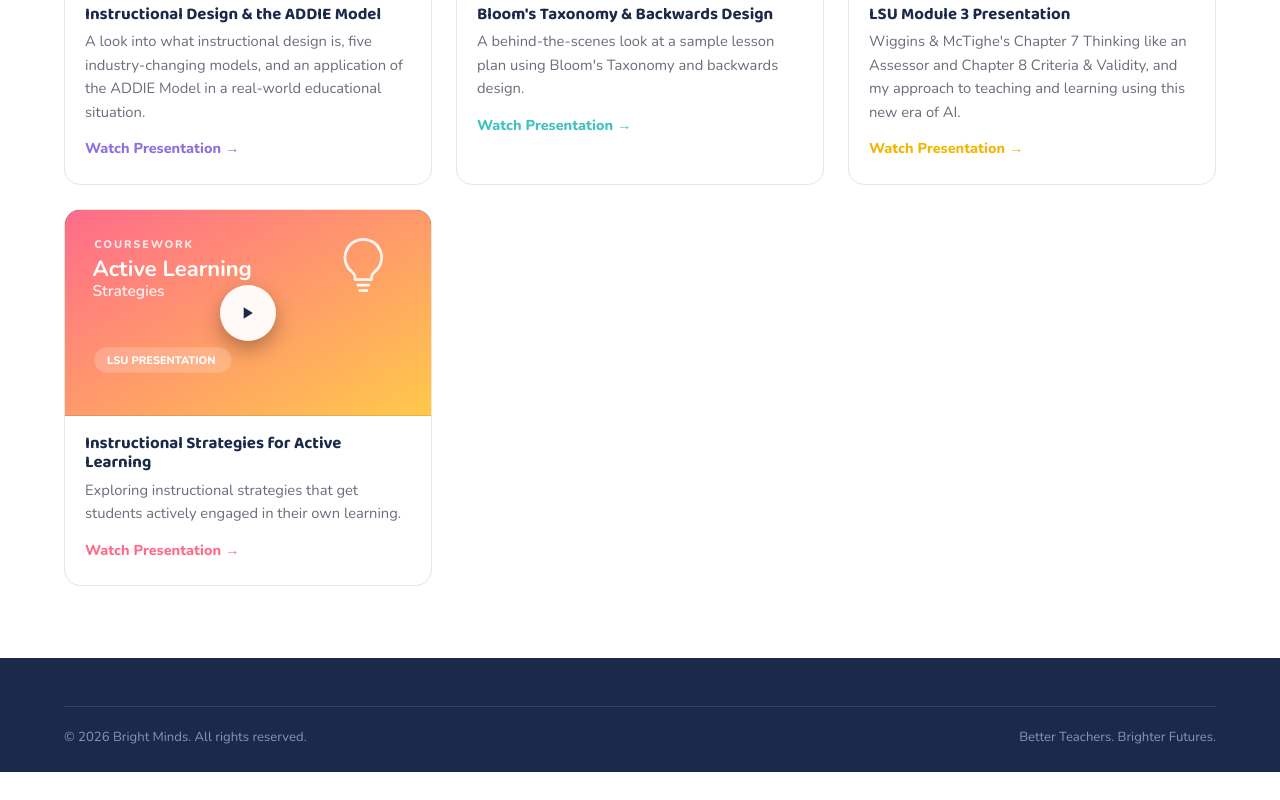
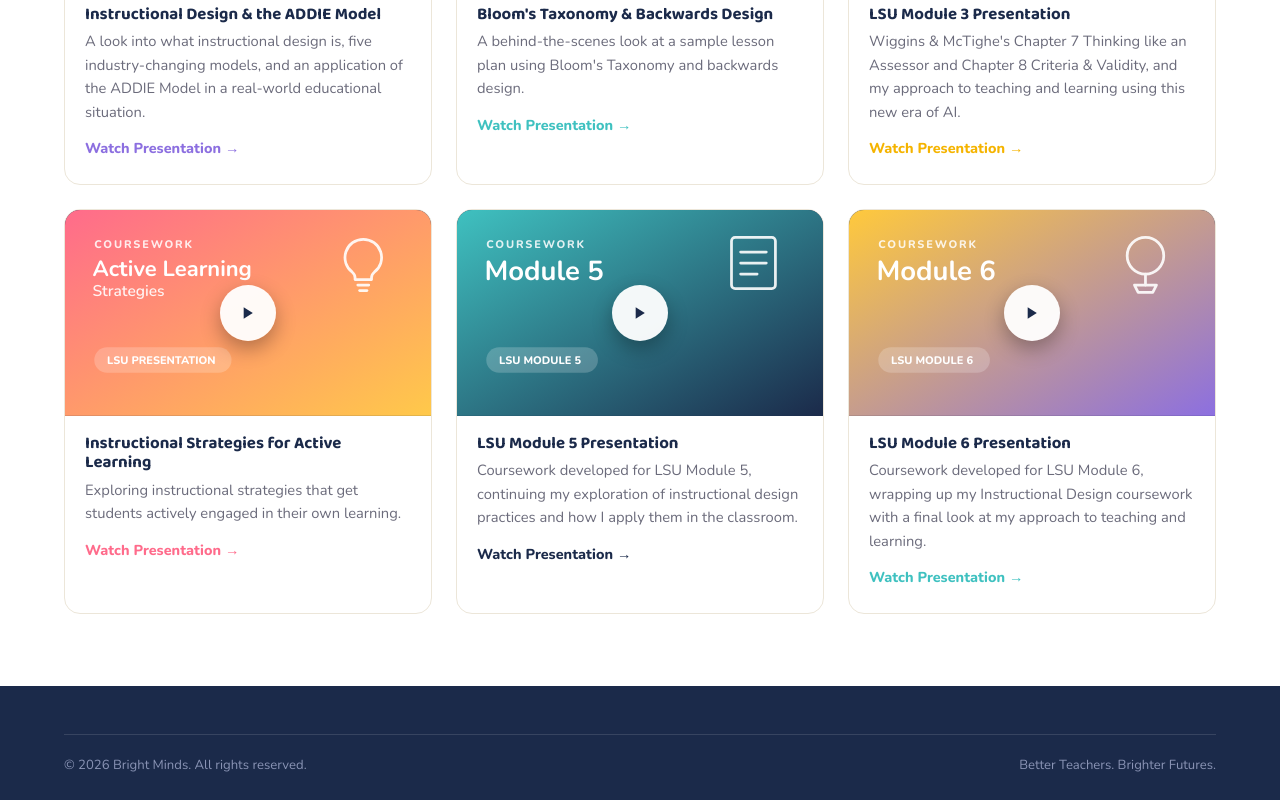
Before and after one commit to Cathryn013/cathryn-portfolio, a plain HTML site: page about.html in a window 1280 px wide. Shown: the part 830-1630 px from the top of the page. Before the commit the page ends 1602 px from the top, so only its background shows below. Drawn offline with nearby package versions, Linux system fonts and the light colour scheme.

Commit message:
Add files via upload

```diff
--- a/about.html
+++ b/about.html
@@ -192,6 +192,77 @@
           <button class="card-link pink presentation-watch-btn" type="button" tabindex="-1">Watch Presentation &rarr;</button>
         </div>
       </div>
+
+      <div class="card presentation-card"
+           data-embed-src="https://www.canva.com/design/DAHV5Ejqflc/K3Nkya97e2Ar167d4i1GnQ/watch?embed"
+           data-credit-href="https://www.canva.com/design/DAHV5Ejqflc/K3Nkya97e2Ar167d4i1GnQ/watch?utm_content=DAHV5Ejqflc&amp;utm_campaign=designshare&amp;utm_medium=embeds&amp;utm_source=link"
+           data-credit-text="LSU Module 5"
+           tabindex="0" role="button" aria-label="Watch: LSU Module 5 Presentation">
+        <div class="card-thumb video-thumb">
+          <svg class="cover-art" viewBox="0 0 400 225" xmlns="http://www.w3.org/2000/svg" role="img" aria-hidden="true">
+            <defs>
+              <linearGradient id="cov5" x1="0" y1="0" x2="1" y2="1">
+                <stop offset="0%" stop-color="#3FC1C0"/>
+                <stop offset="100%" stop-color="#1B2A4A"/>
+              </linearGradient>
+            </defs>
+            <rect width="400" height="225" fill="url(#cov5)"/>
+            <g transform="translate(296,26)" fill="none" stroke="#FFFFFF" stroke-width="3" stroke-linecap="round" stroke-linejoin="round" opacity="0.9">
+              <rect x="4" y="4" width="48" height="56" rx="4"/>
+              <line x1="14" y1="20" x2="42" y2="20"/>
+              <line x1="14" y1="32" x2="42" y2="32"/>
+              <line x1="14" y1="44" x2="32" y2="44"/>
+            </g>
+            <text x="32" y="42" font-family="Nunito, sans-serif" font-weight="800" font-size="12" letter-spacing="2" fill="#FFFFFF" opacity="0.85">COURSEWORK</text>
+            <text x="30" y="76" font-family="Baloo 2, cursive" font-weight="700" font-size="30" fill="#FFFFFF">Module 5</text>
+            <rect x="32" y="150" width="122" height="28" rx="14" fill="rgba(255,255,255,0.2)"/>
+            <text x="46" y="168" font-family="Nunito, sans-serif" font-weight="800" font-size="12" fill="#FFFFFF">LSU MODULE 5</text>
+          </svg>
+          <button class="thumb-play-btn" type="button" tabindex="-1" aria-hidden="true">
+            <svg width="20" height="20" viewBox="0 0 24 24" fill="#1B2A4A"><path d="M8 5v14l11-7z"/></svg>
+          </button>
+        </div>
+        <div class="card-body">
+          <h3>LSU Module 5 Presentation</h3>
+          <p>Coursework developed for LSU Module 5, continuing my exploration of instructional design practices and how I apply them in the classroom.</p>
+          <button class="card-link navy presentation-watch-btn" type="button" tabindex="-1">Watch Presentation &rarr;</button>
+        </div>
+      </div>
+
+      <div class="card presentation-card"
+           data-embed-src="https://www.canva.com/design/DAHWr0azTEk/oUbgfbbOcpr5-qQlIk0MDg/watch?embed"
+           data-credit-href="https://www.canva.com/design/DAHWr0azTEk/oUbgfbbOcpr5-qQlIk0MDg/watch?utm_content=DAHWr0azTEk&amp;utm_campaign=designshare&amp;utm_medium=embeds&amp;utm_source=link"
+           data-credit-text="LSU Module 6"
+           tabindex="0" role="button" aria-label="Watch: LSU Module 6 Presentation">
+        <div class="card-thumb video-thumb">
+          <svg class="cover-art" viewBox="0 0 400 225" xmlns="http://www.w3.org/2000/svg" role="img" aria-hidden="true">
+            <defs>
+              <linearGradient id="cov6" x1="0" y1="0" x2="1" y2="1">
+                <stop offset="0%" stop-color="#FFC93C"/>
+                <stop offset="100%" stop-color="#8C6FE0"/>
+              </linearGradient>
+            </defs>
+            <rect width="400" height="225" fill="url(#cov6)"/>
+            <g transform="translate(294,28)" fill="none" stroke="#FFFFFF" stroke-width="3" stroke-linecap="round" stroke-linejoin="round" opacity="0.9">
+              <circle cx="30" cy="22" r="20"/>
+              <path d="M18 54 L42 54 L38 62 L22 62 Z"/>
+              <line x1="30" y1="42" x2="30" y2="54"/>
+            </g>
+            <text x="32" y="42" font-family="Nunito, sans-serif" font-weight="800" font-size="12" letter-spacing="2" fill="#FFFFFF" opacity="0.85">COURSEWORK</text>
+            <text x="30" y="76" font-family="Baloo 2, cursive" font-weight="700" font-size="30" fill="#FFFFFF">Module 6</text>
+            <rect x="32" y="150" width="122" height="28" rx="14" fill="rgba(255,255,255,0.2)"/>
+            <text x="46" y="168" font-family="Nunito, sans-serif" font-weight="800" font-size="12" fill="#FFFFFF">LSU MODULE 6</text>
+          </svg>
+          <button class="thumb-play-btn" type="button" tabindex="-1" aria-hidden="true">
+            <svg width="20" height="20" viewBox="0 0 24 24" fill="#1B2A4A"><path d="M8 5v14l11-7z"/></svg>
+          </button>
+        </div>
+        <div class="card-body">
+          <h3>LSU Module 6 Presentation</h3>
+          <p>Coursework developed for LSU Module 6, wrapping up my Instructional Design coursework with a final look at my approach to teaching and learning.</p>
+          <button class="card-link teal presentation-watch-btn" type="button" tabindex="-1">Watch Presentation &rarr;</button>
+        </div>
+      </div>
     </div>
   </div>
 </section>
```
